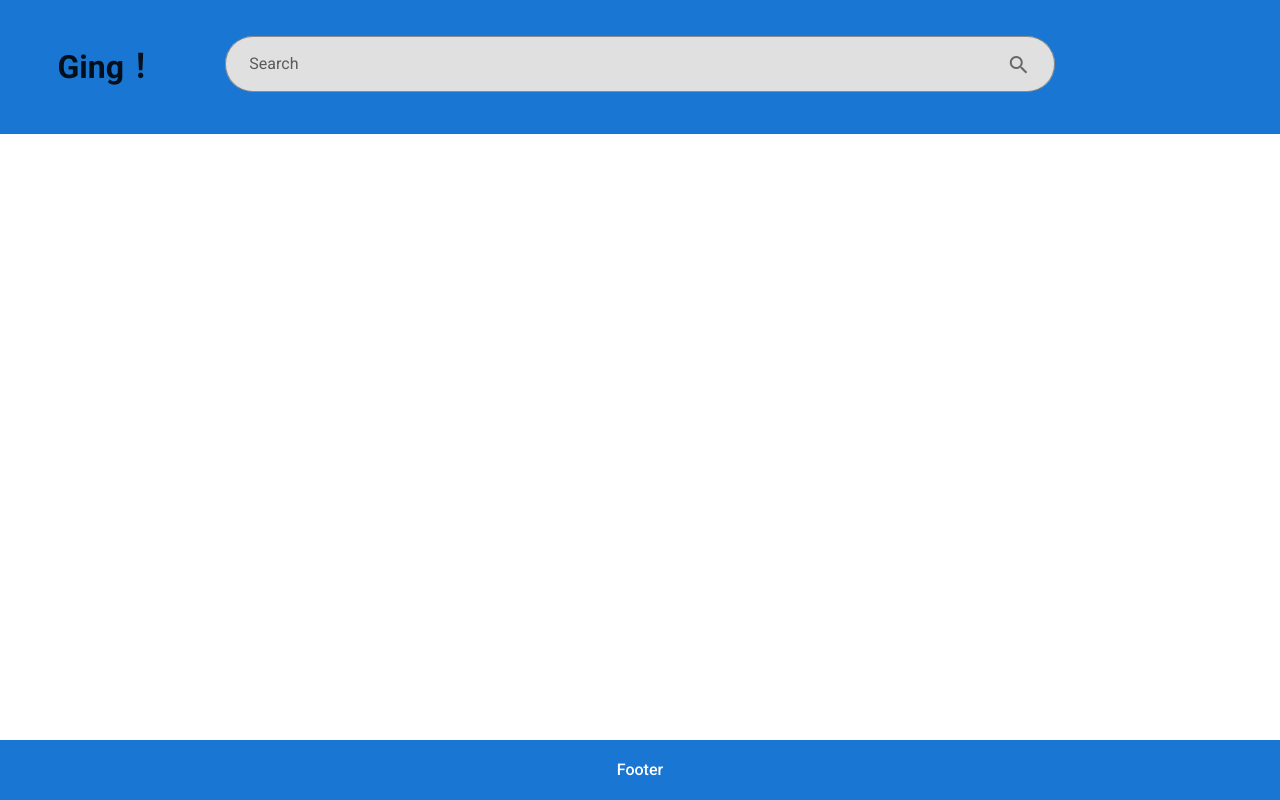
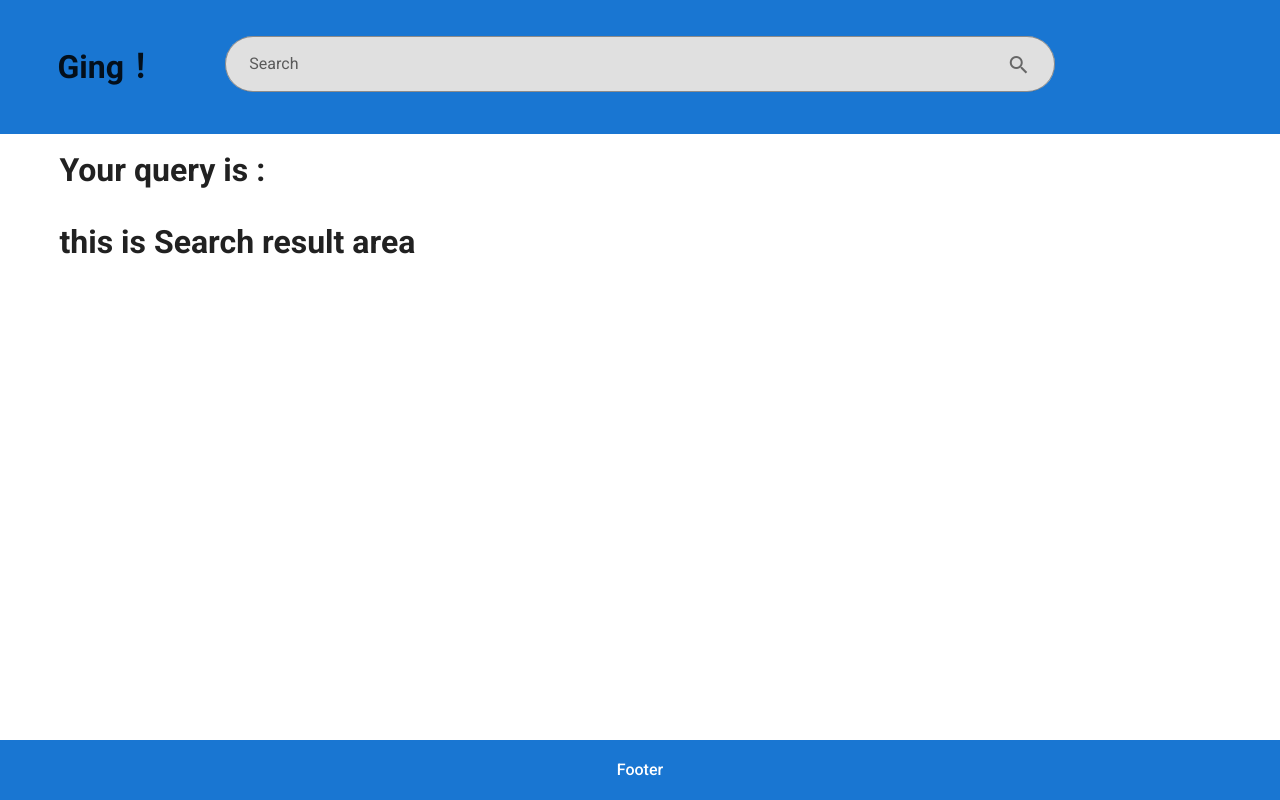
Before and after one commit to peartrees/Web_Search_App, a Vue app in the folder frontend/: page / in a window 1280 px wide. Both pictures are taken after a click on the button 1018 px from the left and 65 px from the top of the page. Built offline with nearby package versions, Linux system fonts and the light colour scheme; no server answers.

Commit message:
make it better

```diff
--- a/frontend/src/App.vue
+++ b/frontend/src/App.vue
@@ -3,7 +3,6 @@
         <v-container fluid class="primary">
          <v-row align="center">
           <v-col cols=2 class="text-center"><h1>Ging！</h1></v-col>
-              <!-- <v-col cols=8> -->
             <v-col cols=8 class="text-center">
               <br>
              <v-text-field
@@ -12,54 +11,45 @@
               append-icon="mdi-magnify"
               background-color="grey lighten-2"
               v-model="InputText"
-              @click:append="SendData"
+              @click:append="SendData, currentComponent='Search'"
               label="Search"
+              single-line
               name="input-7-4"
               type="text">
              </v-text-field>
             </v-col>
           </v-row>
        </v-container>
+       <v-container>
+         <h1>Your query is : {{InputText}}</h1>
+       </v-container>
+       <v-container>
+         <Search v-if="currentComponent === 'Search'"></Search>
+       </v-container>
     <v-footer color="primary" dark absolute app>
       <v-col class="font-weight-medium text-center" cols=12>Footer</v-col>
     </v-footer>
-    <!-- <v-main>
-      <v-container fluid>
-          <v-row align="start" justify="center">
-          <v-col cols="10">
-          <v-text-field
-            outlined
-            rounded=true
-            append-icon="mdi-magnify"
-            background-color="grey lighten-3"
-            v-model="InputText"
-            @click:append="SendData"
-            label="検索またはURLを入力"
-            name="input-7-4"
-            type="text">
-          </v-text-field>
-          </v-col>
-        </v-row>
-      </v-container>
-    </v-main> -->
   </v-app>
 </template>
 
 <script>
+import Search from './components/Search.vue'
 import axios from 'axios'
 
 export default {
   name: 'App',
-
   data () {
     return {
       // 入力データ
       InputText: '',
       TextLength: null,
+      currentComponent: 'home',
       items: []
     }
   },
-
+  components: {
+    Search
+  },
   methods: {
     SendData: function () {
       var data = { text: this.InputText }
--- /dev/null
+++ b/frontend/src/components/Search.vue
@@ -0,0 +1,13 @@
+<template>
+  <h1> {{ title }} </h1>
+</template>
+
+<script>
+export default {
+  data () {
+    return {
+      title: 'this is Search result area'
+    }
+  }
+}
+</script>
```
Also changed, not shown: 1 other file (tests, documents, lock files or other folders). Lines whose indentation alone changed are shown as unchanged.
